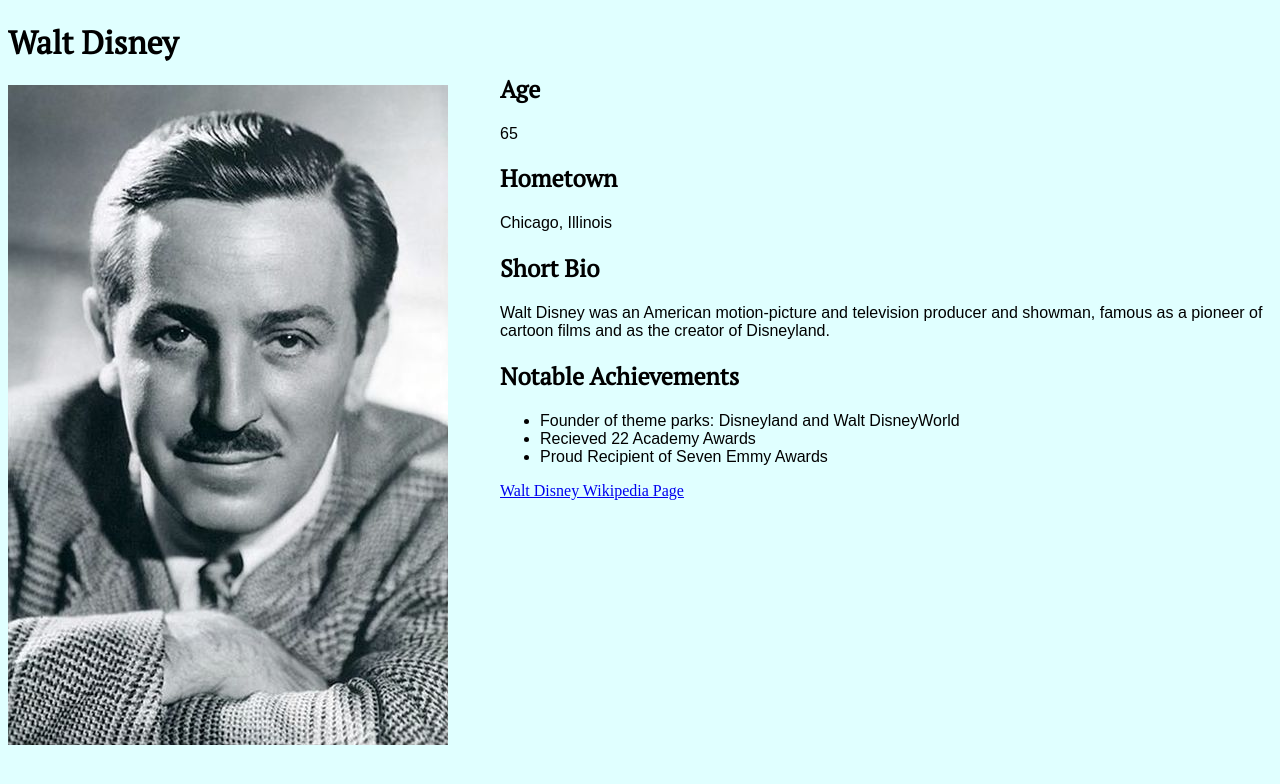
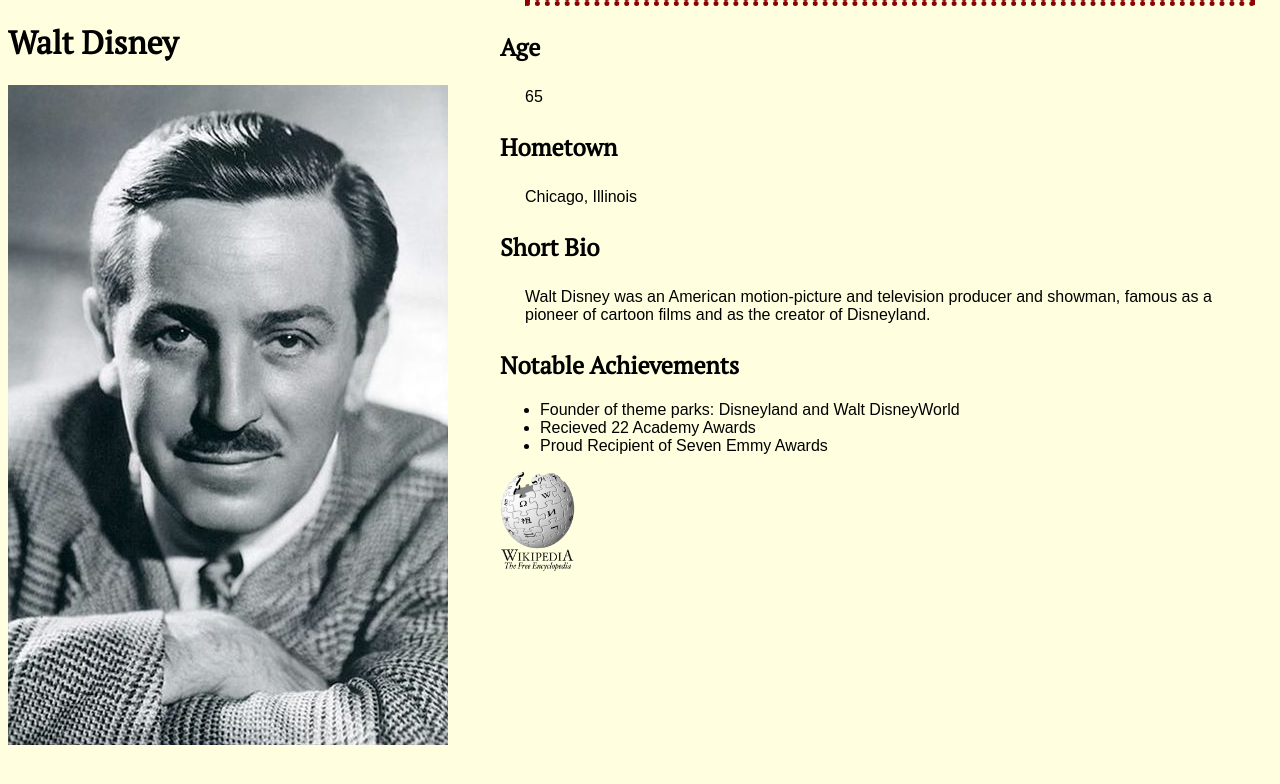
Before and after one commit to MadelineLe117/project-one, a plain HTML site: page index.html in a window 1280 px wide. Drawn offline with Linux system fonts and the light colour scheme.

Commit message:
Updated format and background color, added margins in p, added wiki logo for link, and edited coding format

```diff
--- a/css/stylesheet.css
+++ b/css/stylesheet.css
@@ -2,15 +2,30 @@ h1,h2{
     font-family: 'PT Serif', serif;
 }
 
-p{
-    font-family: 'Noto Serif JP', sans-serif;}
-ul{
-    font-family: 'Noto Serif JP', sans-serif;}
-body{
-    background-color: lightcyan;
+p {
+    font-family: 'Noto Serif JP', sans-serif;
+    margin-top: 25px;
+    margin-right: 25px;
+    margin-bottom: 25px;
+    margin-left: 25px;
 }
-section{
+
+.border {
+    border-style: dotted solid;
+    border-color: darkred;
+    border-width: 5px;
+}
+
+ul {
+    font-family: 'Noto Serif JP', sans-serif;
+}
+
+body {
+    background-color: lightyellow;
+}
+
+div {
     position: fixed;
     left: 500px;
-    bottom: 300px;
+    bottom: 200px;
 }
--- a/index.html
+++ b/index.html
@@ -11,22 +11,26 @@
 <body>
 <h1>Walt Disney</h1>
         <img src="assests/Walt.JPG">
-    <section>
-    <h2>Age</h2>
+    <div>
+    <p class= "border">
+        <h2>Age</h2>
         <p>65</p>
-    <h2>Hometown</h2>
+        <h2>Hometown</h2>
         <p>Chicago, Illinois</p>
-    <h2>Short Bio</h2>
+        <h2>Short Bio</h2>
         <p>Walt Disney was an American motion-picture and television producer and showman, famous as a pioneer of cartoon films and as the creator of Disneyland.</p>
-    <h2>Notable Achievements</h2>
+        <h2>Notable Achievements</h2>
         <ul>
             <li>Founder of theme parks: Disneyland and Walt DisneyWorld</li>
             <li>Recieved 22 Academy Awards</li>
             <li>Proud Recipient of Seven Emmy Awards</li>
         </ul>
-
-    <a href="https://en.wikipedia.org/wiki/Walt_Disney">Walt Disney Wikipedia Page</a>
-</section>
+    <a href="https://en.wikipedia.org/wiki/Walt_Disney">
+        <img src="css/wiki-logo.png" alt="Wiki link"
+    style="width:75px;height:100px;border:0;">
+    </a>
+    </p>
+    </div>
 
 
 
```
Also changed, not shown: css/wiki-logo.png (added), 1 other file.
